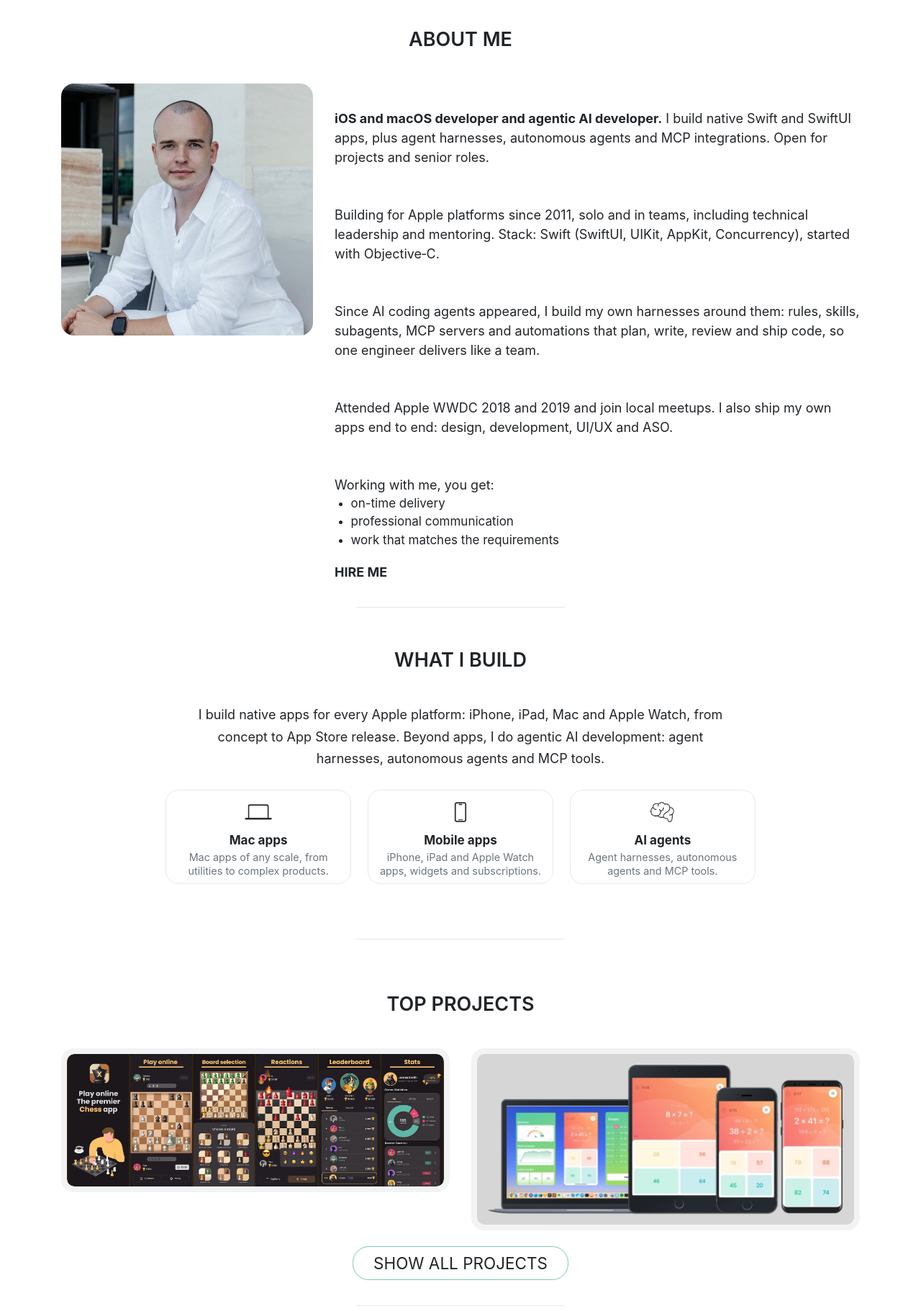
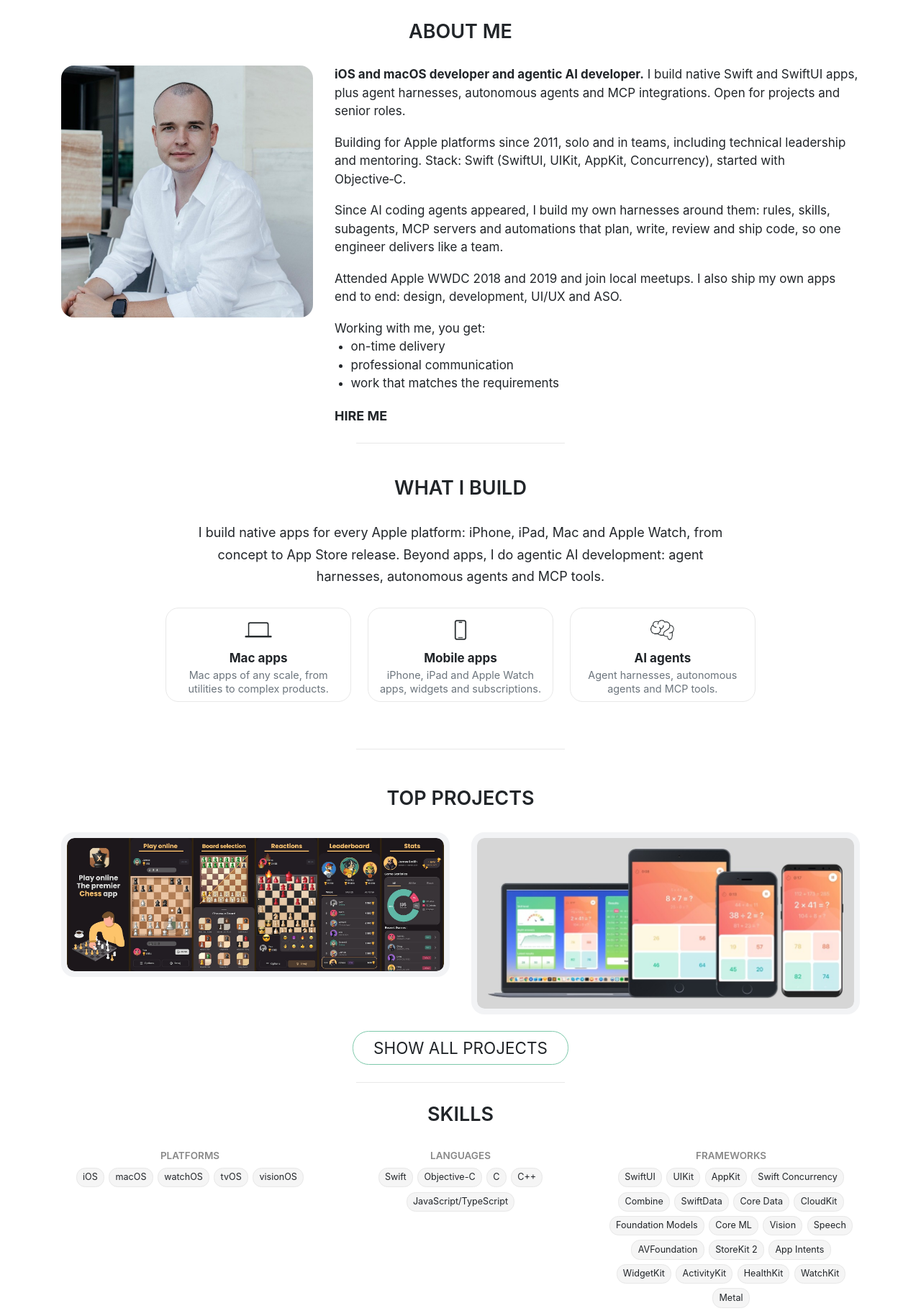
Before and after one commit to romacv/romacv, a PHP site: page / in a window 1280 px wide. Shown: the part 102-1923 px from the top of the page at 72% size. Run offline with PHP 8.4, Linux system fonts and the light colour scheme; some libraries are stand-ins or nearby versions.

Commit message:
Tighter spacing across the site and the resume; About paragraphs no longer carry an extra top gap

```diff
--- a/css/style.css
+++ b/css/style.css
@@ -2392,7 +2392,7 @@ hr {
   border: 0;
   height: 1px;
   width: 290px;
-  margin: 35px auto;
+  margin: 24px auto;
   background-color: #e8e8e8;
 }
 
@@ -2495,11 +2495,11 @@ header .menu ul li a:hover {
 main section h2 {
   text-align: center;
   font-weight: 600;
-  margin-bottom: 1.5em;
+  margin-bottom: 1em;
   text-transform: uppercase;
 }
 main section.topprojects {
-  padding-top: 35px;
+  padding-top: 24px;
   text-align: center;
 }
 main section.topprojects .row a,
@@ -2609,10 +2609,10 @@ main section.ai-summary .skill-tags span + span::before {
   color: #adb5bd;
   margin: 0 0.55em;
 }
+main section.aboutme {
+  padding-top: 24px;
+}
 main section.aboutme p,
-main section.aboutme {
-  padding-top: 35px;
-}
 main section.aboutme li {
   font-size: 17px;
 }
@@ -2782,7 +2782,7 @@ main section.contactme .contact-links img {
   margin-right: 0;
 }
 main section.projects {
-  padding-top: 35px;
+  padding-top: 24px;
 }
 main section.projects .year-block {
   margin-bottom: 1em;
@@ -2864,7 +2864,7 @@ main section.projects .year-block a:after {
   }
 }
 main section.project {
-  padding-top: 35px;
+  padding-top: 24px;
   text-align: center;
 }
 main section.project h2 {
@@ -2889,8 +2889,8 @@ footer {
   text-transform: uppercase;
   color: #888888;
   border-top: 1px solid #e8e8e8;
-  padding-top: 50px;
-  padding-bottom: 50px;
+  padding-top: 32px;
+  padding-bottom: 32px;
 }
 
 .fade-in {
--- a/css/style.scss
+++ b/css/style.scss
@@ -36,7 +36,7 @@ hr {
   border:0;
   height: 1px;
   width: 290px;
-  margin: 35px auto;
+  margin: 24px auto;
   background-color: #e8e8e8;
 }
 
@@ -129,11 +129,11 @@ main {
     h2 {
       text-align: center;
       font-weight: 600;
-      margin-bottom: 1.5em;
+      margin-bottom: 1em;
       text-transform: uppercase;
     }
     &.topprojects {
-      padding-top: 35px;
+      padding-top: 24px;
       text-align: center;
       .row {
         a {
@@ -201,7 +201,7 @@ main {
       }
     }
     &.aboutme {
-      padding-top: 35px;
+      padding-top: 24px;
       p,
       li {
         font-size: 17px;
@@ -319,7 +319,7 @@ main {
       }
     }
     &.projects {
-      padding-top: 35px;
+      padding-top: 24px;
       .year-block {
         margin-bottom: 1em;
         h3 {
@@ -396,7 +396,7 @@ main {
       }
     }
     &.project {
-      padding-top: 35px;
+      padding-top: 24px;
       text-align: center;
       h2 {
         margin: 2em 0 1.25em;
@@ -422,8 +422,8 @@ footer {
   text-transform: uppercase;
   color: $submain;
   border-top: 1px solid #e8e8e8;
-  padding-top: 50px;
-  padding-bottom: 50px;
+  padding-top: 32px;
+  padding-bottom: 32px;
 }
 
 .fade-in {
--- a/index.html
+++ b/index.html
@@ -372,7 +372,7 @@
                                 <img src="img/if_linkedin_386655.svg" alt="linkedin">
                                 LinkedIn
                             </a>
-                            <a href="/Roman_Resenchuk_Senior_Software_Engineer_Resume.pdf?v=20261006g" target="_blank"
+                            <a href="/Roman_Resenchuk_Senior_Software_Engineer_Resume.pdf?v=20261006h" target="_blank"
                                 rel="noopener">
                                 <img src="img/resume.svg" alt="resume">
                                 My Resume
```
Also changed, not shown: 1 other file.
